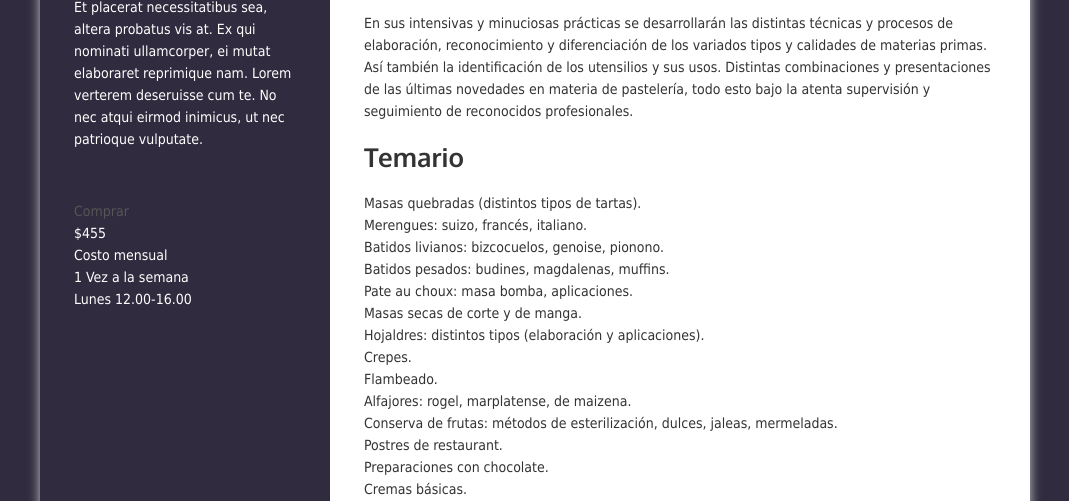
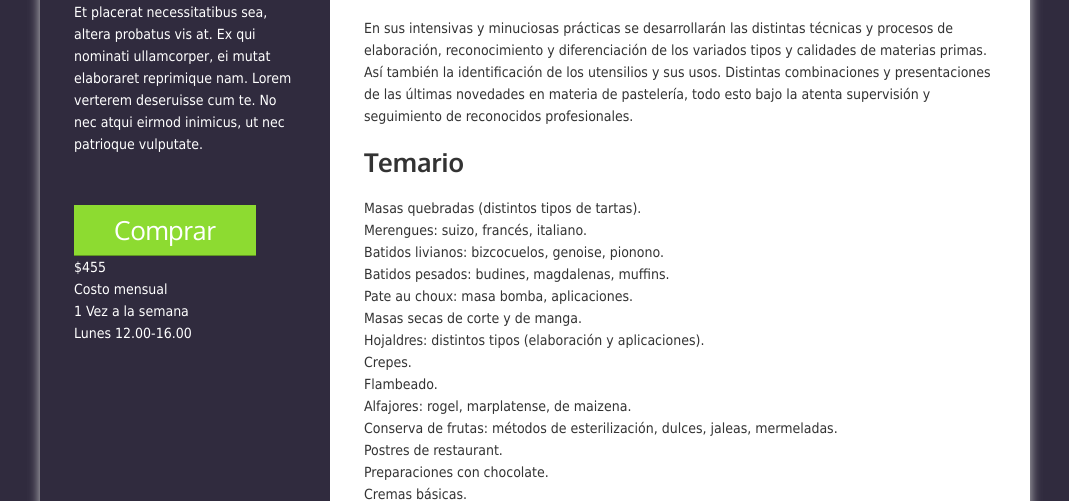
Before and after one commit to fleopardo/leopardo, a PHP site: page /cursos.html in a window 1280 px wide. Shown: the part 915-1416 px from the top of the page, without its empty margins (105-1174 px from the left). Run offline with PHP 8.4, Linux system fonts and the light colour scheme; some web fonts are replaced.

Commit message:
need to commit

```diff
--- a/css/internas.css
+++ b/css/internas.css
@@ -7,6 +7,19 @@
 		-moz-box-shadow:    0px 3px 11px #ccc;
 		box-shadow:         0px 3px 11px #ccc;
 	}
+
+	.internas .btn-comprar{
+		text-decoration: none;
+		background: #8ddb31;
+		color: #fff;
+		display: inline-block;
+		padding: 0 40px;
+		font-size: 26px;
+		line-height: 50px;
+		font-family: 'Oxygen', sans-serif;
+		border-bottom: 1px solid #619622;
+	}
+
 	/* Header introductorio */
 
 	.internas .header-section{
--- a/cursos.html
+++ b/cursos.html
@@ -67,7 +67,7 @@
 						<li>Lunes 12.00-16.00</li>
 					</ul>
 
-					<a href="#">Comprar</a>
+					<a href="#" class="btn-comprar">Comprar</a>
 				</div>
 			</div>
 
@@ -88,7 +88,7 @@
 					</div>
 
 					<div class="comprar">
-						<a href="#">Comprar</a>
+						<a href="#" class="btn-comprar">Comprar</a>
 
 						<ul>
 							<li>$455</li>
```
